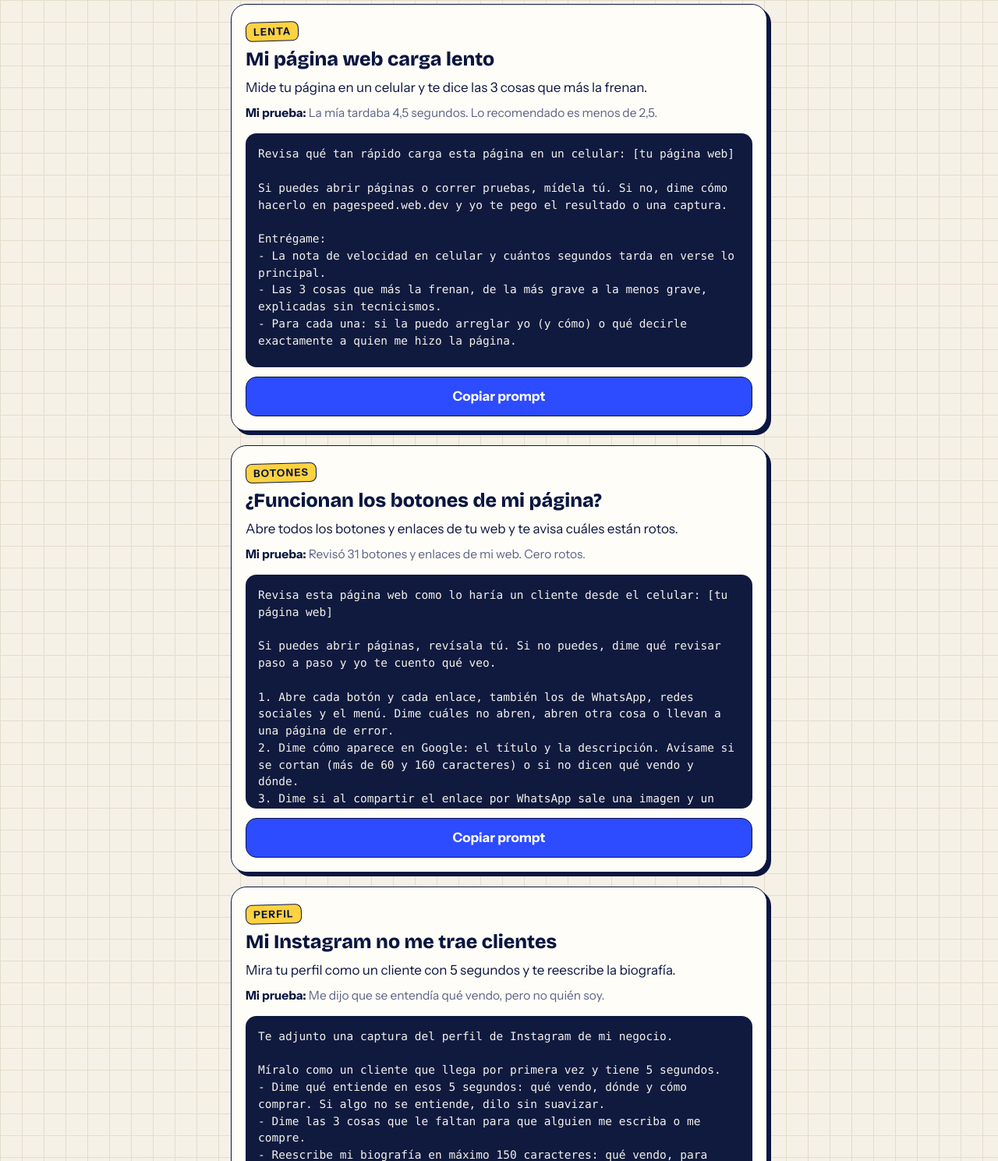
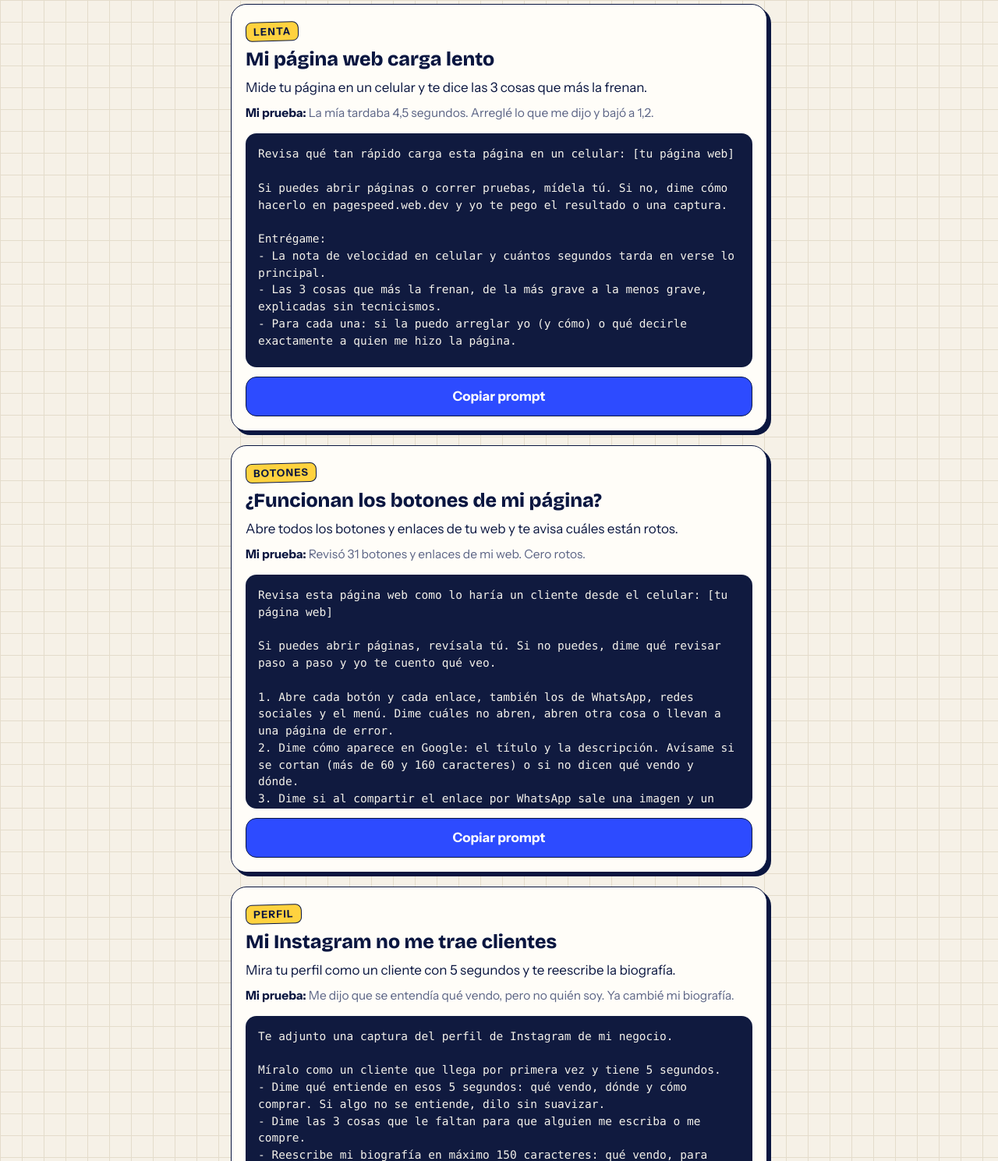
Before and after one commit to VelezTa/velt-videos, a plain HTML site: page prompts/index.html in a window 1280 px wide. Shown: the part 3724-5213 px from the top of the page at 78% size. Drawn offline with Linux system fonts and the light colour scheme.

Commit message:
Prompts page: update the LENTA and PERFIL results
Co-Authored-By: Claude Fable 5.2 <noreply@anthropic.com>

```diff
--- a/prompts/index.html
+++ b/prompts/index.html
@@ -182,7 +182,7 @@ No inventes cobros: si no estás seguro de un valor, dilo.</pre>
       <p class="word">LENTA</p>
       <h3>Mi página web carga lento</h3>
       <p class="what">Mide tu página en un celular y te dice las 3 cosas que más la frenan.</p>
-      <p class="result"><b>Mi prueba:</b> La mía tardaba 4,5 segundos. Lo recomendado es menos de 2,5.</p>
+      <p class="result"><b>Mi prueba:</b> La mía tardaba 4,5 segundos. Arreglé lo que me dijo y bajó a 1,2.</p>
       <pre id="p-lenta">Revisa qué tan rápido carga esta página en un celular: [tu página web]
 
 Si puedes abrir páginas o correr pruebas, mídela tú. Si no, dime cómo hacerlo en pagespeed.web.dev y yo te pego el resultado o una captura.
@@ -217,7 +217,7 @@ Si todo está bien, dímelo en una línea. No inventes problemas.</pre>
       <p class="word">PERFIL</p>
       <h3>Mi Instagram no me trae clientes</h3>
       <p class="what">Mira tu perfil como un cliente con 5 segundos y te reescribe la biografía.</p>
-      <p class="result"><b>Mi prueba:</b> Me dijo que se entendía qué vendo, pero no quién soy.</p>
+      <p class="result"><b>Mi prueba:</b> Me dijo que se entendía qué vendo, pero no quién soy. Ya cambié mi biografía.</p>
       <pre id="p-perfil">Te adjunto una captura del perfil de Instagram de mi negocio.
 
 Míralo como un cliente que llega por primera vez y tiene 5 segundos.
```
